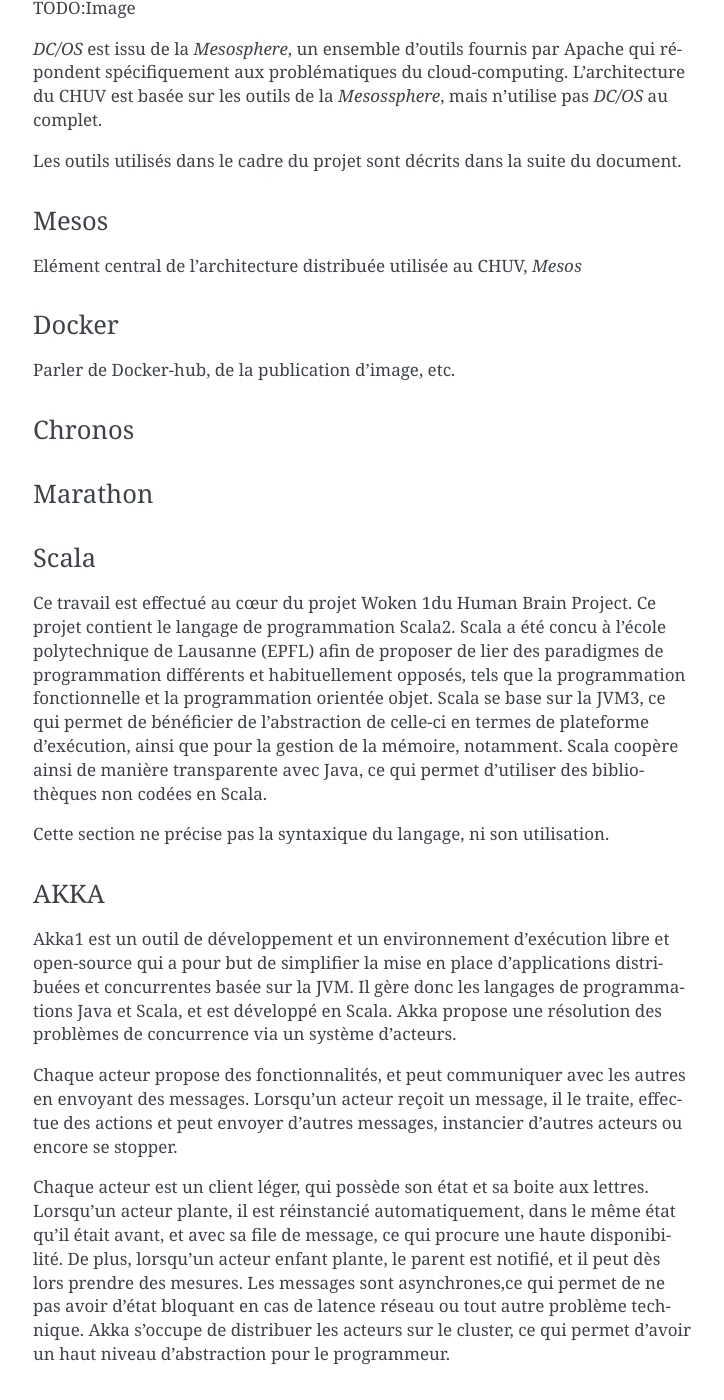
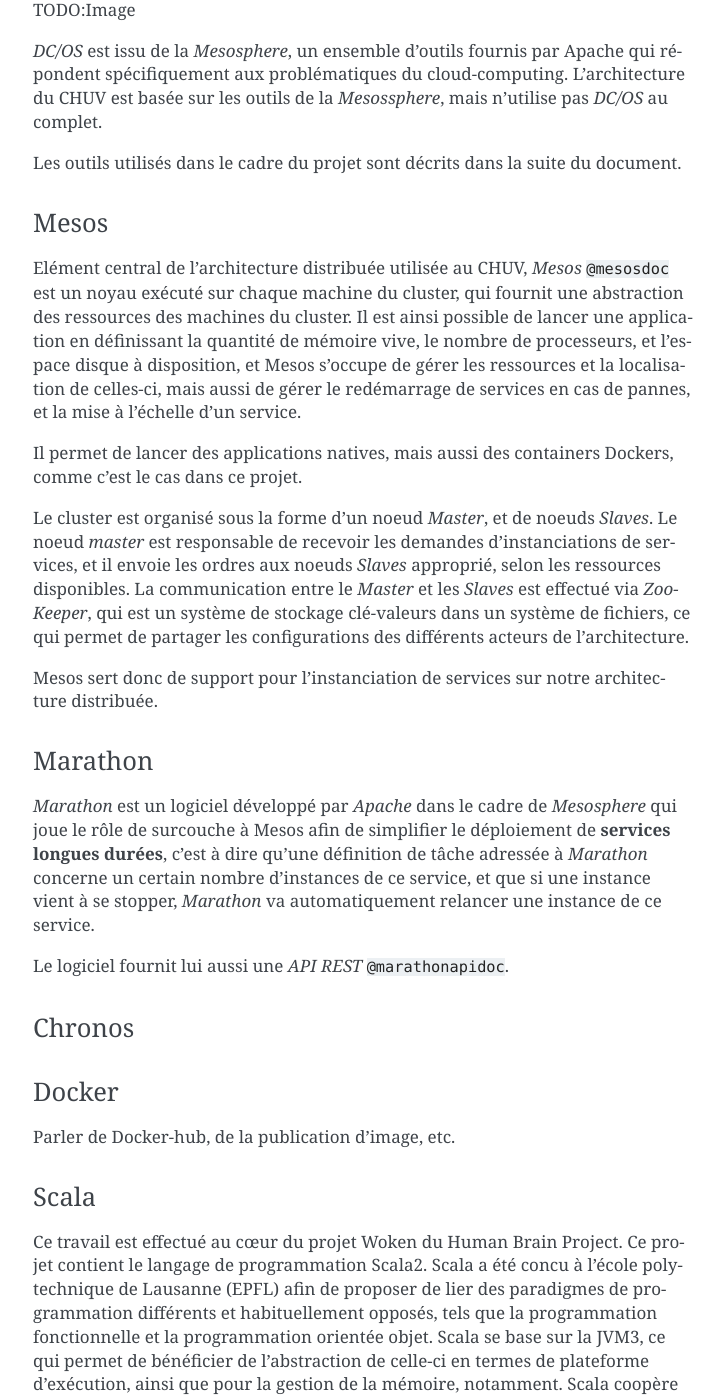
Before and after one commit to axelroy/DocTB, a Sphinx documentation site: the page built from source/index.rst, in a window 1280 px wide and 1400 px high, scrolled down 9325 px. Shown: the whole window, without its empty margins (387-1111 px from the left). Built offline with Sphinx 7.4.7, drawn with Linux system fonts in a browser that asks for light colours; cross-references to code outside the pages are shown as plain code; some of the changed text lies outside the part shown.

Commit message:
End of the distributed system & Marathon chapter.

```diff
--- a/source/index.rst
+++ b/source/index.rst
@@ -99,7 +99,7 @@
 
 La partie intéressante dans le cadre de ce projet est la possibilité, à partir des
 variables sélectionnées, de lancer une expérience d’apprentissage automatique
-(machine learning) afin de trouver le modèle qui permet de représenter au mieux
+(Machine Learning) afin de trouver le modèle qui permet de représenter au mieux
 le lien entre les caractéristiques et le diagnostique.
 
 L’aide pour la configuration de l’expérience est présentée ainsi :
@@ -113,7 +113,7 @@
 
 Les étapes 1 et 2 sont celles qui nous intéressent :
 
-L’étape 1 correspond à la sélection d’un algorithme de machine learning dans
+L’étape 1 correspond à la sélection d’un algorithme de *Machine Learning* dans
 la liste fournie (catégories : analyse statistique, extraction de caractéristiques
 et modèle prédictif). Le modèle choisi influence fortement les résultats de l’expérience.
 
@@ -149,9 +149,7 @@
 
 Se référer au cahier des charges fourni en annexes.
 
-
-
-Etat de l'Art : Passage en revue des différentes technologies, de la plus globale à la plus précise. En vue : Machine learning, Docker, Scala, AKKA, Marathon, even. ZeroMQ + autres technologies qui pourraient surgir.
+Etat de l'Art : Passage en revue des différentes technologies, de la plus globale à la plus précise. En vue : *Machine Learning*, Docker, Scala, AKKA, Marathon, even. ZeroMQ + autres technologies qui pourraient surgir.
 ============
 
 Avant de se lancer dans la partie plus en détail dans la description de la plateforme,
@@ -167,7 +165,7 @@
 Théorie *Machine Learning*
 ------------
 
-Le machine learning (apprentissage automatique en francais), est un champ d’activité
+Le *Machine Learning* (apprentissage automatique en francais), est un champ d’activité
 de l’intelligence artificielle qui vise à permettre à une machine d’apprendre par elle-même
 plutôt que d’en fixer tous les comportements de manière programmatique.
 Elle est particulièrement utilisée dans les problématiques où le nombre de cas
@@ -236,7 +234,7 @@
 Optimisation automatique du pipeline d'apprentissage
 ---------------
 
-De manière générale, le Machine Learning est décrit comme une suite d'opérations à
+De manière générale, le *Machine Learning* est décrit comme une suite d'opérations à
 effectuer de manière séquentielle pour permettre de résoudre une problématique. On parle dès
 lors de pipeline, étant donné que chaque étape est effectuée, à la manière d'un flux
 d'opérations, de la première à la dernière.
@@ -251,11 +249,11 @@
 .. figure:: images/ml_pipeline.png
    :width: 500px
    :align: center
-   :alt: Exemple d'un pipeline de Machine Learning, tiré de la documentation TPOT :cite:`Olson2016EvoBio` et modifié pour supprimer les parties liées à TPOT.
+   :alt: Exemple d'un pipeline de *Machine Learning*, tiré de la documentation TPOT :cite:`Olson2016EvoBio` et modifié pour supprimer les parties liées à TPOT.
 
-   *Exemple d'un pipeline de Machine Learning, tiré de la documentation TPOT :cite:`Olson2016EvoBio` et adapté pour supprimer les parties liées à TPOT.*
+   *Exemple d'un pipeline de *Machine Learning*, tiré de la documentation TPOT :cite:`Olson2016EvoBio` et adapté pour supprimer les parties liées à TPOT.*
 
-Dans une approche traditionnelle d'optimisation d'une expérience de Machine Learning,
+Dans une approche traditionnelle d'optimisation d'une expérience de *Machine Learning*,
 on essaie de faire varier les hyper-paramètres du modèle (p.e via les grid-search :cite:`@datagridsearchdoc` de Scikit-Learn :cite:`scikit-learn`).
 
 Cette méthode permet d'optimiser les hyperparamètres du modèle, mais celui-ci doit avoir
@@ -343,23 +341,53 @@
 Mesos
 ~~~~~~~~~~~~~~~
 
-Elément central de l'architecture distribuée utilisée au CHUV, *Mesos*
+Elément central de l'architecture distribuée utilisée au CHUV, *Mesos* :cite:`@mesosdoc` est un noyau
+exécuté sur chaque machine du cluster, qui fournit une abstraction des ressources
+des machines du cluster. Il est ainsi possible de lancer une application en définissant
+la quantité de mémoire vive, le nombre de processeurs, et l'espace disque à disposition,
+et Mesos s'occupe de gérer les ressources et la localisation de celles-ci, mais aussi
+de gérer le redémarrage de services en cas de pannes, et la mise à l'échelle d'un
+service.
+
+Il permet de lancer des applications natives, mais aussi des containers Dockers,
+comme c'est le cas dans ce projet.
+
+Le cluster est organisé sous la forme d'un noeud *Master*, et de noeuds *Slaves*.
+Le noeud *master* est responsable de recevoir les demandes d'instanciations de services,
+et il envoie les ordres aux noeuds *Slaves* approprié, selon les ressources disponibles.
+La communication entre le *Master* et les *Slaves* est effectué via *ZooKeeper*, qui
+est un système de stockage clé-valeurs dans un système de fichiers, ce qui permet
+de partager les configurations des différents acteurs de l'architecture.
+
+Mesos sert donc de support pour l'instanciation de services sur notre architecture distribuée.
+
+Marathon
+~~~~~~~~~~~~~~~
+
+*Marathon* est un logiciel développé par *Apache* dans le cadre de *Mesosphere* qui
+joue le rôle de surcouche à Mesos afin de simplifier le déploiement de **services longues
+durées**, c'est à dire qu'une définition de tâche adressée à *Marathon* concerne un
+certain nombre d'instances de ce service, et que si une instance vient à se stopper,
+*Marathon* va automatiquement relancer une instance de ce service.
+
+Le logiciel fournit lui aussi une *API REST* :cite:`@marathonapidoc`.
+
+
+
+Chronos
+~~~~~~~~~~~~~~~
+
 
 Docker
 ~~~~~~~~~~~~~~~
 
 Parler de Docker-hub, de la publication d'image, etc.
 
-Chronos
-~~~~~~~~~~~~~~~
-
-Marathon
-~~~~~~~~~~~~~~~
 
 Scala
 ~~~~~~~~~~~~~~~
 
-Ce travail est effectué au cœur du projet Woken 1du Human Brain Project. Ce projet
+Ce travail est effectué au cœur du projet Woken du Human Brain Project. Ce projet
 contient le langage de programmation Scala2. Scala a été concu à l’école polytechnique
 de Lausanne (EPFL) afin de proposer de lier des paradigmes de programmation différents
 et habituellement opposés, tels que la programmation fonctionnelle et la programmation
--- a/source/references.bib
+++ b/source/references.bib
@@ -40,3 +40,22 @@
     pages={2825--2830},
     year={2011}
 }
+
+
+@Misc{@mesosdoc ,
+    author = {Apache Software Foundation},
+    title = {Apache Mesos},
+    howpublished = {\url{http://mesos.apache.org}},
+    month = {July},
+    day = 17,
+    year = 2017
+}
+
+@Misc{@marathonapidoc ,
+    author = {Apache Software Foundation},
+    title = {Marathon REST API},
+    howpublished = {\url{https://mesosphere.github.io/marathon/docs/rest-api.html}},
+    month = {July},
+    day = 17,
+    year = 2017
+}
```
